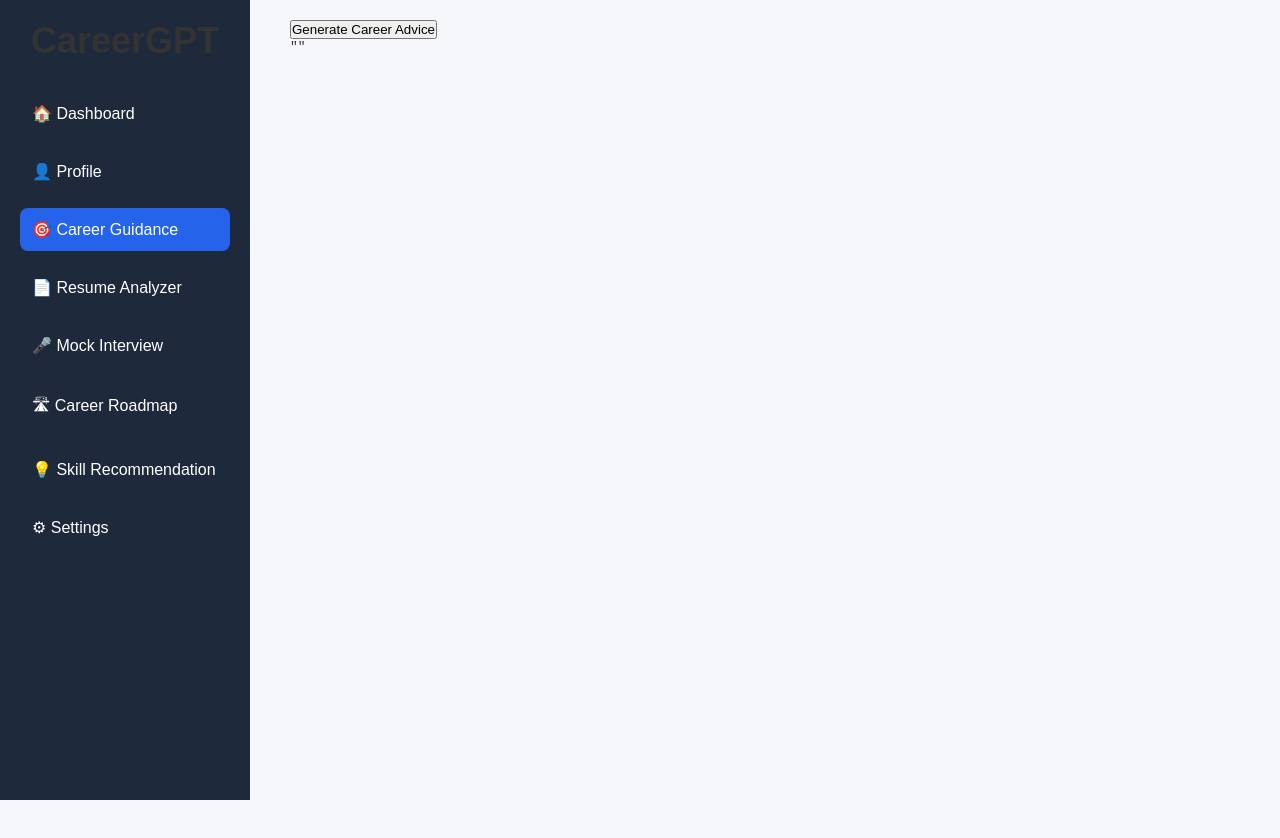
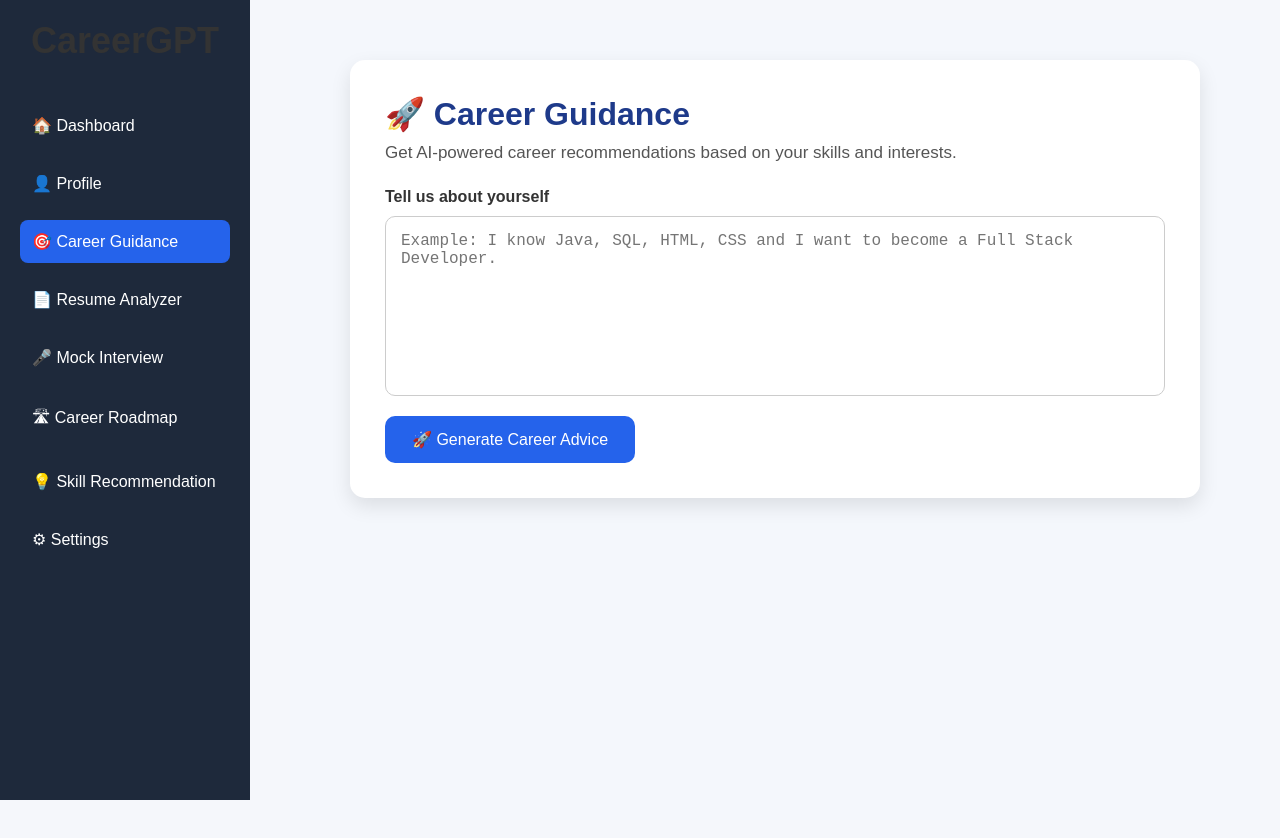
Before and after one commit to aayeshakambli3677/AI-Career-Guidance-System, a React app in the folder frontend/: page /career in a window 1280 px wide. Before the commit the page ends 800 px from the top, so only its background shows below. Built offline with nearby package versions, Linux system fonts and the light colour scheme; no server answers; the HTML template or start-up script is replaced by a standard one.

Commit message:
half ready

```diff
--- a/frontend/src/components/Sidebar.css
+++ b/frontend/src/components/Sidebar.css
@@ -39,3 +39,17 @@
     background: #2563eb;
     color: white;
 }
+.sidebar-menu {
+    list-style: none;
+    padding: 0;
+    margin: 0;
+}
+
+.sidebar-menu li {
+    margin: 12px 0;
+}
+
+.sidebar-menu li a {
+    display: block;
+    text-decoration: none;
+}
--- a/frontend/src/components/Sidebar.jsx
+++ b/frontend/src/components/Sidebar.jsx
@@ -8,37 +8,41 @@ function Sidebar() {
             <h2 className="logo">CareerGPT</h2>
 
             <nav>
-                <NavLink to="/dashboard">
-                    🏠 Dashboard
-                </NavLink>
+                <nav>
+                    <ul className="sidebar-menu">
+                        <li>
+                            <NavLink to="/dashboard">🏠 Dashboard</NavLink>
+                        </li>
 
-                <NavLink to="/profile">
-                    👤 Profile
-                </NavLink>
+                        <li>
+                            <NavLink to="/profile">👤 Profile</NavLink>
+                        </li>
 
-                <NavLink to="/career">
-                    🎯 Career Guidance
-                </NavLink>
+                        <li>
+                            <NavLink to="/career">🎯 Career Guidance</NavLink>
+                        </li>
 
-                <NavLink to="/resume">
-                    📄 Resume Analyzer
-                </NavLink>
+                        <li>
+                            <NavLink to="/resume">📄 Resume Analyzer</NavLink>
+                        </li>
 
-                <NavLink to="/interviewPreparation">
-                    🎤 Mock Interview
-                </NavLink>
+                        <li>
+                            <NavLink to="/interviewPreparation">🎤 Mock Interview</NavLink>
+                        </li>
 
-                <NavLink to="/roadmap">
-                    🛣 Career Roadmap
-                </NavLink>
+                        <li>
+                            <NavLink to="/roadmap">🛣 Career Roadmap</NavLink>
+                        </li>
 
-                <NavLink to="/skills">
-                    💡 Skill Recommendation
-                </NavLink>
+                        <li>
+                            <NavLink to="/skills">💡 Skill Recommendation</NavLink>
+                        </li>
 
-                <NavLink to="/settings">
-                    ⚙ Settings
-                </NavLink>
+                        <li>
+                            <NavLink to="/settings">⚙ Settings</NavLink>
+                        </li>
+                    </ul>
+                </nav>
 
             </nav>
 
--- /dev/null
+++ b/frontend/src/pages/Career.css
@@ -0,0 +1,77 @@
+.career-page {
+    background: #f4f7fc;
+    min-height: 100vh;
+    padding: 40px;
+}
+
+.career-card {
+    max-width: 850px;
+    margin: auto;
+    background: white;
+    border-radius: 15px;
+    padding: 35px;
+    box-shadow: 0 8px 20px rgba(0, 0, 0, 0.1);
+}
+
+.career-card h1 {
+    color: #1e3a8a;
+    margin-bottom: 10px;
+}
+
+.career-text {
+    color: #555;
+    margin-bottom: 25px;
+    font-size: 17px;
+}
+
+.career-label {
+    font-weight: 600;
+    display: block;
+    margin-bottom: 10px;
+}
+
+.career-input {
+    width: 100%;
+    height: 180px;
+    padding: 15px;
+    font-size: 16px;
+    border: 1px solid #ccc;
+    border-radius: 10px;
+    resize: none;
+    box-sizing: border-box;
+    display: block;
+    margin-bottom: 20px;
+}
+
+.career-input:focus {
+    border-color: #2563eb;
+}
+
+.career-btn {
+    display: block;
+    width: 250px;
+    padding: 14px;
+    background: #2563eb;
+    color: white;
+    border: none;
+    border-radius: 10px;
+    font-size: 16px;
+    cursor: pointer;
+}
+
+.career-btn:hover {
+    background: #1d4ed8;
+}
+
+.career-result {
+    margin-top: 30px;
+    background: #eef4ff;
+    border-left: 5px solid #2563eb;
+    padding: 20px;
+    border-radius: 10px;
+}
+
+.career-result pre {
+    white-space: pre-wrap;
+    word-wrap: break-word;
+}
--- a/frontend/src/pages/career.jsx
+++ b/frontend/src/pages/career.jsx
@@ -1,29 +1,76 @@
 import { useState } from "react";
 import { getCareerAdvice } from "../services/careerService";
+import "./career.css";
 
 function Career() {
-
+  const [userInput, setUserInput] = useState("");
   const [result, setResult] = useState("");
 
   const handleSubmit = async () => {
+    if (userInput.trim() === "") {
+      alert("Please enter your skills and interests.");
+      return;
+    }
 
+    try {
       const response = await getCareerAdvice({
-      user_input: "Software Developer",
+        user_input: userInput,
         profile: {
-        skills: ["Java", "SQL"]
-      }
+          skills: ["Java", "SQL"],
+        },
       });
 
       setResult(response);
+    } catch (error) {
+      console.error(error);
+      setResult("Something went wrong! Please try again.");
+    }
   };
 
   return (
-    <div>
-      <button onClick={handleSubmit}>
-        Generate Career Advice
+    <div className="career-page">
+      <div className="career-card">
+
+        <h1>🚀 Career Guidance</h1>
+
+        <p className="career-text">
+          Get AI-powered career recommendations based on your skills and interests.
+        </p>
+
+        <label className="career-label">
+          Tell us about yourself
+        </label>
+
+        <textarea
+          className="career-input"
+          rows="6"
+          placeholder="Example: I know Java, SQL, HTML, CSS and I want to become a Full Stack Developer."
+          value={userInput}
+          onChange={(e) => setUserInput(e.target.value)}
+        />
+
+        <button
+          className="career-btn"
+          onClick={handleSubmit}
+        >
+          🚀 Generate Career Advice
         </button>
 
+        {result && (
+          <div className="career-result">
+
+            <h2>🎯 AI Recommendation</h2>
+
+            {typeof result === "string" ? (
+              <p>{result}</p>
+            ) : (
               <pre>{JSON.stringify(result, null, 2)}</pre>
+            )}
+
+          </div>
+        )}
+
+      </div>
     </div>
   );
 }
```
Lines whose indentation alone changed are shown as unchanged.
